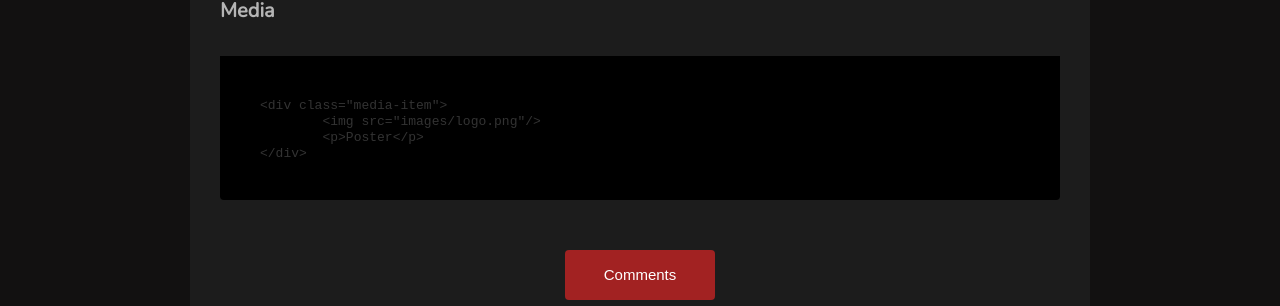
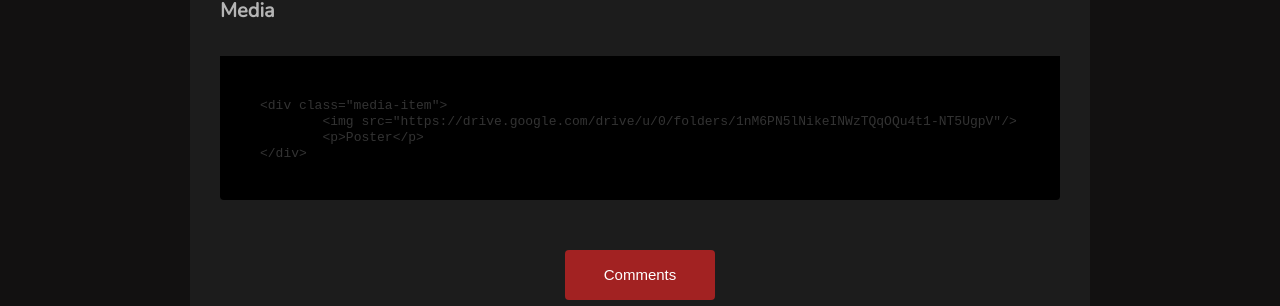
Before and after one commit to vlrsoai/vlrsoai.github.io, a Jekyll site: the page built from _posts/meetups/2018-09-23-meetup-iitm-research-park.md, in a window 1280 px wide. Shown: the part 1328-1634 px from the top of the page. Built offline with Jekyll 4.4.1, drawn with Linux system fonts in a browser that asks for light colours; comment, search, counter and statistics services are not loaded.

Commit message:
Update 2018-09-23-meetup-iitm-research-park.md

```diff
--- a/_posts/meetups/2018-09-23-meetup-iitm-research-park.md
+++ b/_posts/meetups/2018-09-23-meetup-iitm-research-park.md
@@ -45,6 +45,6 @@ category: meetup
 ### Media
 
 	<div class="media-item">
-		<img src="images/logo.png"/>
+		<img src="https://drive.google.com/drive/u/0/folders/1nM6PN5lNikeINWzTQqOQu4t1-NT5UgpV"/>
 		<p>Poster</p>
 	</div>
```
